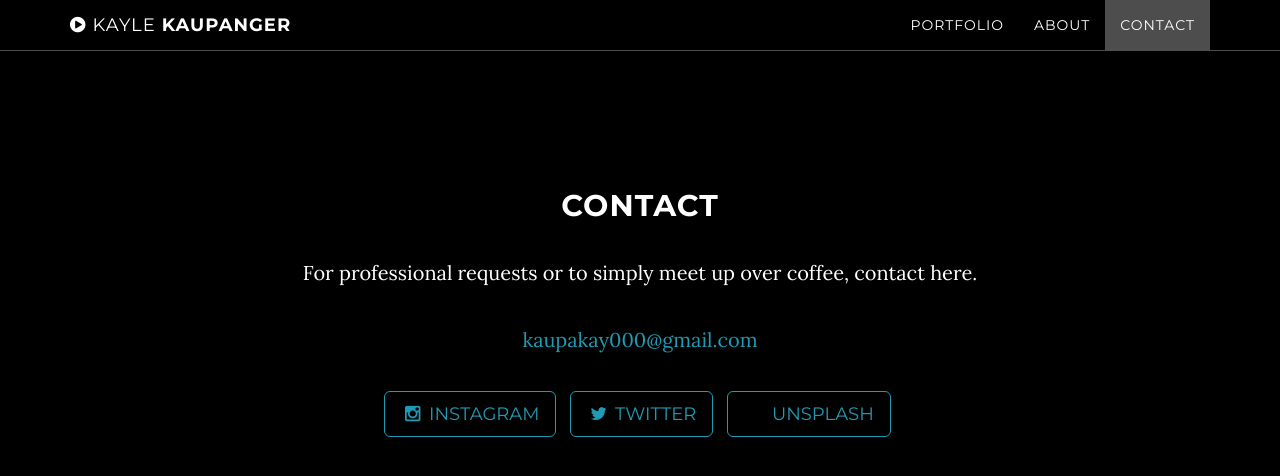
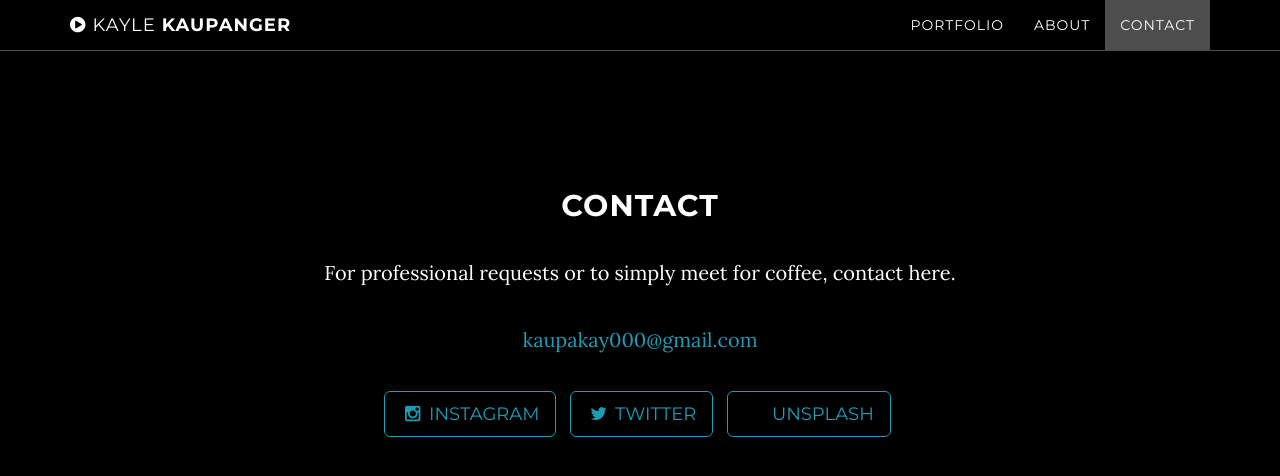
Before and after one commit to kaupanger/kaylekaupanger.com, a Jekyll site: the page built from index.html, in a window 1280 px wide and 900 px high, scrolled down 1834 px. Shown: the top 476 px of the window. Built offline with Jekyll 4.4.1, drawn with Linux system fonts in a browser that asks for light colours.

Commit message:
Update contact.html

```diff
--- a/_includes/contact.html
+++ b/_includes/contact.html
@@ -3,7 +3,7 @@
         <div class="row">
             <div class="col-lg-8 col-lg-offset-2">
                 <h2>Contact</h2>
-                <p>For professional requests or to simply meet up over coffee, contact here.</p>
+                <p>For professional requests or to simply meet for coffee, contact here.</p>
                 <p><a href="mailto:{{ site.email }}">{{ site.email }}</a>
                 </p>
                 <ul class="list-inline banner-social-buttons">
```
